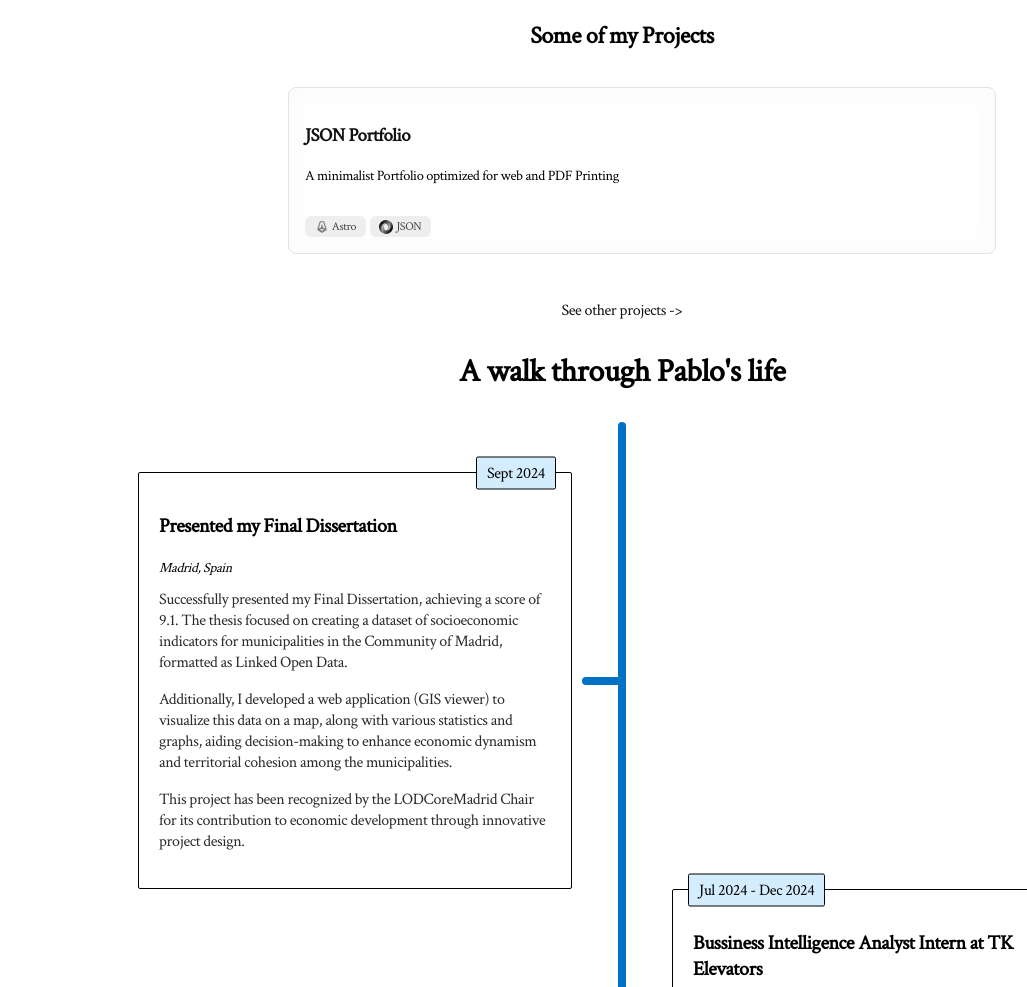
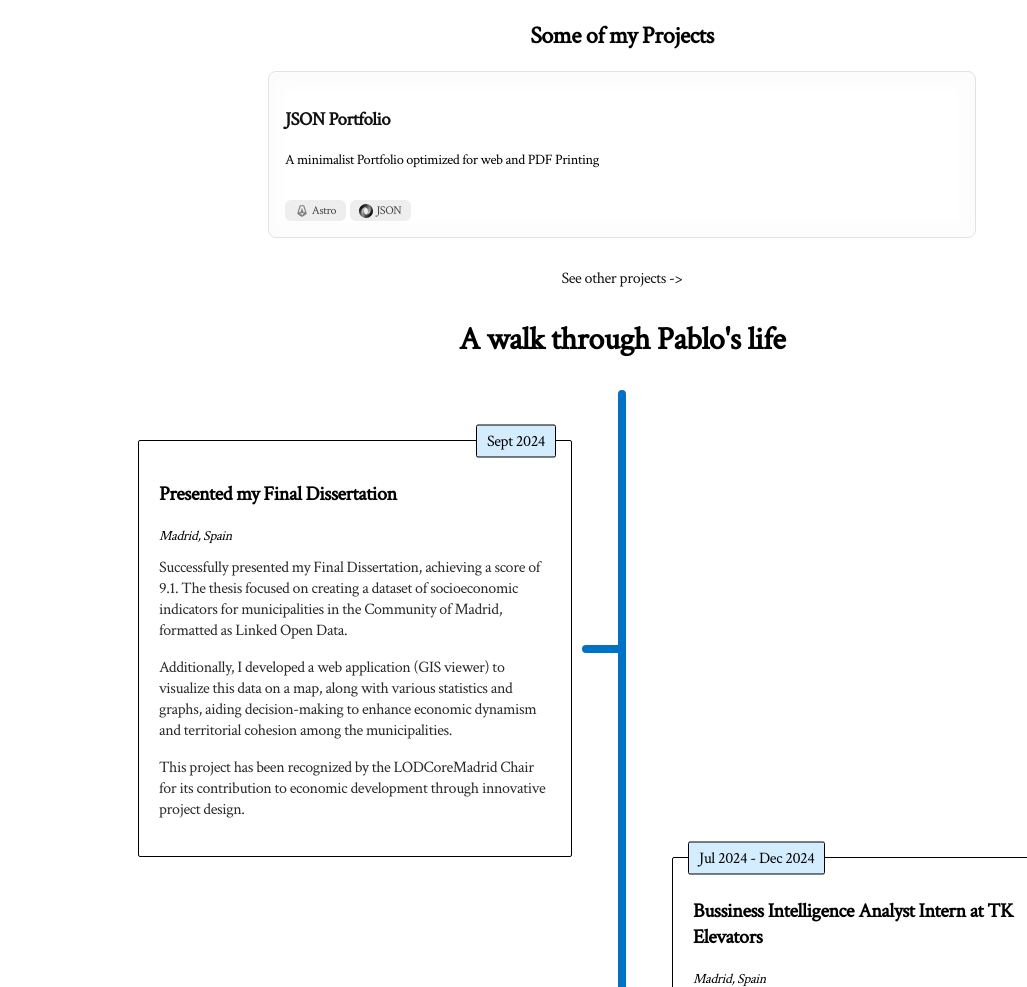
Before and after one commit to PabloRius/Portfolio, an Astro site: page / in a window 1280 px wide. Shown: the part 800-1787 px from the top of the page, without its empty margins (68-1095 px from the left). Built offline with nearby package versions, Linux system fonts and the light colour scheme; Astro itself is replaced by a stand-in of ours.

Commit message:
Fix ul default styling

```diff
--- a/src/layouts/Layout.astro
+++ b/src/layouts/Layout.astro
@@ -53,6 +53,11 @@ const { title } = Astro.props;
   }
   ul {
     list-style-type: none;
+    margin-block-start: 0;
+    margin-block-end: 0;
+    margin-inline-start: 0;
+    margin-inline-end: 0;
+    padding-inline-start: 0;
   }
   a {
     text-decoration: none;
```
